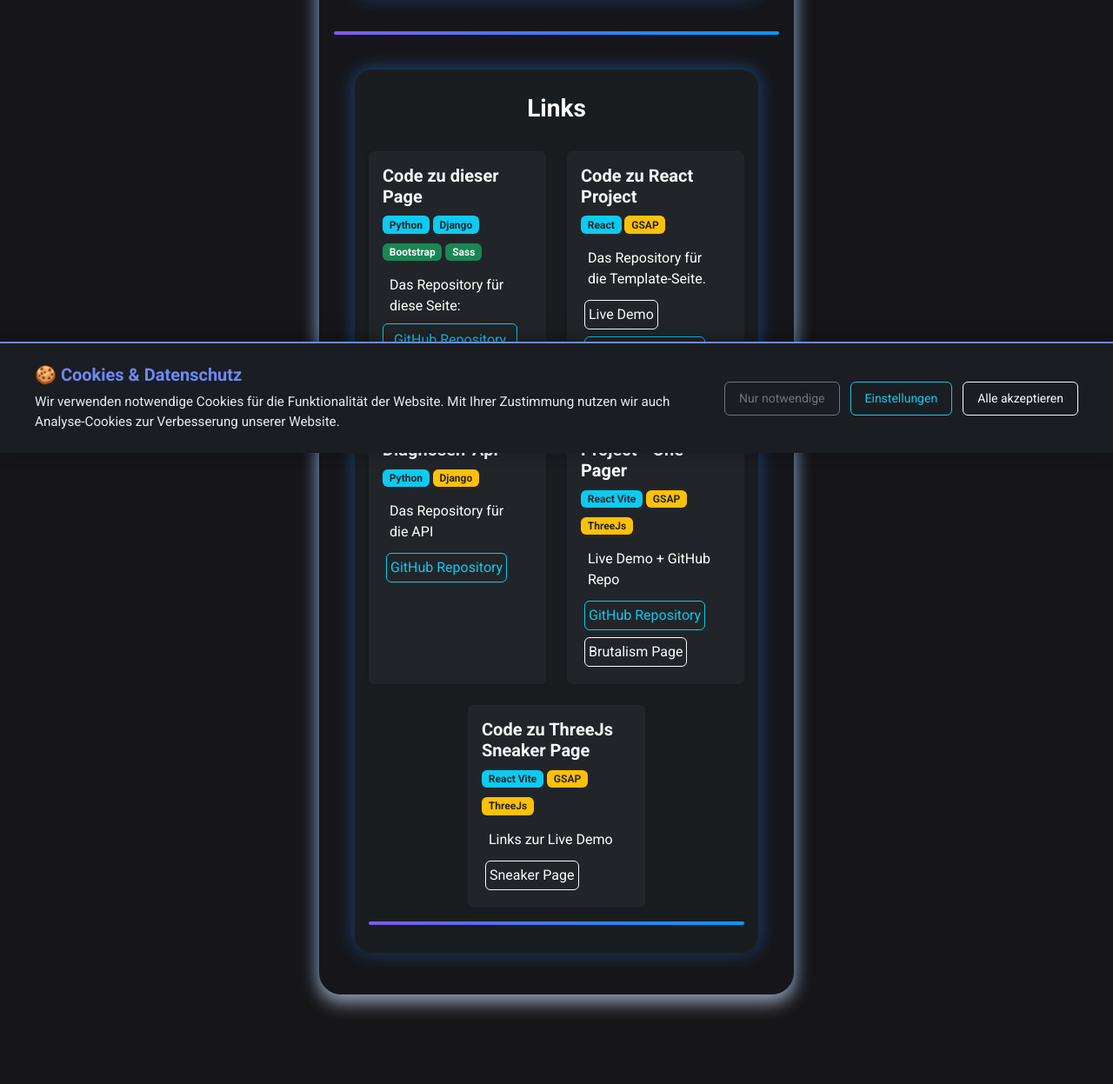
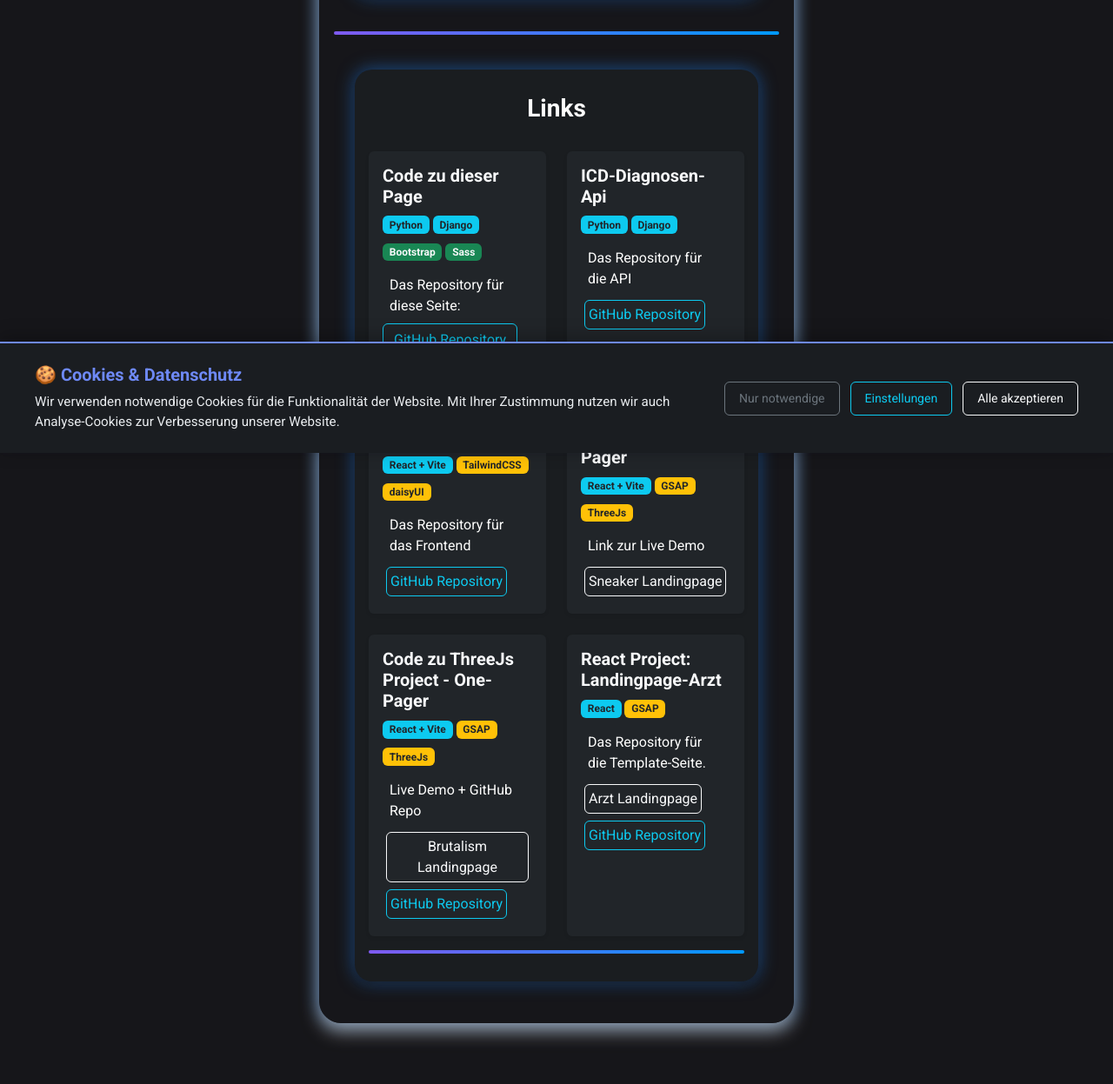
Before and after one commit to fncoding/kid-me, a Django app: page /mystack/ in a window 1280 px wide. Shown: the part 279-1526 px from the top of the page at 87% size. Before the commit the page ends 1445 px from the top, so only its background shows below. Run offline with Django 5.2, Linux system fonts and the light colour scheme; style sheets or scripts are compiled from the project's sources; some libraries are stand-ins or nearby versions.

Commit message:
stack page update projects

```diff
--- a/src/mystack/templates/mystack.html
+++ b/src/mystack/templates/mystack.html
@@ -34,33 +34,15 @@
             </div>
           </div>
         </div>
+
         <div class="col-12 col-md-6">
           <div class="card h-100 shadow-sm border-0 bg-dark">
             <div class="card-body">
               <h5 class="card-title text-light fw-bold mb-2">
-                  <i class="bi bi-github"></i> Code zu React Project
-                </h5>
-                <span class="badge bg-info text-dark mb-2"><i class="bi bi-react"></i> React</span>
-                <span class="badge bg-warning text-dark mb-2"><i class="bi bi-lightning"></i> GSAP</span>
-
-                <p class="card-text m-2">Das Repository für die Template-Seite.</p>
-                <a href="https://orthopraxis-template.netlify.app/" class="btn btn-outline-light p-1 m-1" target="_blank">
-                  <i class="bi bi-box-arrow-up-right"></i> Live Demo
-                </a>
-                <a href="https://github.com/fncoding/react-landing-page" class="btn btn-outline-info p-1 m-1" target="_blank">
-                  <i class="bi bi-box-arrow-up-right"></i> GitHub Repository
-                </a>
-              </div>
-            </div>
-          </div>
-          <div class="col-12 col-md-6">
-            <div class="card h-100 shadow-sm border-0 bg-dark">
-              <div class="card-body">
-                <h5 class="card-title text-light fw-bold mb-2">
-                  <i class="bi bi-github"></i> Code zu ICD-Diagnosen-Api
+                <i class="bi bi-github"></i> ICD-Diagnosen-Api
               </h5>
               <span class="badge bg-info text-dark mb-2"><i class="bi bi-react"></i> Python</span>
-                <span class="badge bg-warning text-dark mb-2"><i class="bi bi-lightning"></i> Django</span>
+              <span class="badge bg-info text-dark mb-2"><i class="bi bi-database"></i> Django</span>
 
               <p class="card-text m-2">Das Repository für die API</p>
               <a href="https://github.com/fncoding/icd10-api" class="btn btn-outline-info p-1 m-1" target="_blank">
@@ -73,19 +55,55 @@
           <div class="card h-100 shadow-sm border-0 bg-dark">
             <div class="card-body">
               <h5 class="card-title text-light fw-bold mb-2">
-                  <i class="bi bi-github"></i> Code zu ThreeJs Project - One Pager
+                <i class="bi bi-github"></i> ICD-Diagnosen-Api: Frontend
               </h5>
-                <span class="badge bg-info text-dark mb-2"><i class="bi bi-react"></i> React Vite</span>
+              <span class="badge bg-info text-dark mb-2"><i class="bi bi-react"></i> React + Vite</span>
+              <span class="badge bg-warning text-dark mb-2"><i class="bi bi-lightning"></i> TailwindCSS</span>
+              <span class="badge bg-warning text-dark mb-2"><i class="bi bi-lightning"></i> daisyUI</span>
+
+              <p class="card-text m-2">Das Repository für das Frontend</p>
+              <a href="https://github.com/fncoding/icd10-api-frontend" class="btn btn-outline-info p-1 m-1"
+                target="_blank">
+                <i class="bi bi-box-arrow-up-right"></i> GitHub Repository
+              </a>
+            </div>
+          </div>
+        </div>
+        <div class="col-12 col-md-6">
+          <div class="card h-100 shadow-sm border-0 bg-dark">
+            <div class="card-body">
+              <h5 class="card-title text-light fw-bold mb-2">
+                <i class="bi bi-github"></i> Code zu ThreeJs Sneaker One-Pager
+              </h5>
+              <span class="badge bg-info text-dark mb-2"><i class="bi bi-react"></i> React + Vite</span>
+              <span class="badge bg-warning text-dark mb-2"><i class="bi bi-lightning"></i> GSAP</span>
+              <span class="badge bg-warning text-dark mb-2"><i class="bi bi-lightning"></i> ThreeJs</span>
+
+              <p class="card-text m-2">Link zur Live Demo </p>
+              <a href="https://mmsneaks.netlify.app/" class="btn btn-outline-light p-1 m-1" target="_blank">
+                <i class="bi bi-box-arrow-up-right"></i>Sneaker Landingpage
+              </a>
+            </div>
+          </div>
+        </div>
+        <div class="col-12 col-md-6">
+          <div class="card h-100 shadow-sm border-0 bg-dark">
+            <div class="card-body">
+              <h5 class="card-title text-light fw-bold mb-2">
+                <i class="bi bi-github"></i> Code zu ThreeJs Project - One-Pager
+              </h5>
+              <span class="badge bg-info text-dark mb-2"><i class="bi bi-react"></i> React + Vite</span>
               <span class="badge bg-warning text-dark mb-2"><i class="bi bi-lightning"></i> GSAP</span>
               <span class="badge bg-warning text-dark mb-2"><i class="bi bi-lightning"></i> ThreeJs</span>
 
               <p class="card-text m-2">Live Demo + GitHub Repo</p>
-             <a href="https://github.com/fncoding/icd10-api" class="btn btn-outline-info p-1 m-1" target="_blank">
+              <a href="https://fncoding.netlify.app/" class="btn btn-outline-light p-1 m-1" target="_blank">
+                <i class="bi bi-box-arrow-up-right"></i>Brutalism Landingpage
+              </a>
+              <a href="https://github.com/fncoding/fn-logo-brutalism" class="btn btn-outline-info p-1 m-1" target="_blank">
                 <i class="bi bi-box-arrow-up-right"></i> GitHub Repository
               </a>
-                  <a href="https://fncoding.netlify.app/" class="btn btn-outline-light p-1 m-1" target="_blank">
-                  <i class="bi bi-box-arrow-up-right"></i>Brutalism Page
-                </a>
+
 
 
             </div>
@@ -95,19 +113,23 @@
           <div class="card h-100 shadow-sm border-0 bg-dark">
             <div class="card-body">
               <h5 class="card-title text-light fw-bold mb-2">
-                  <i class="bi bi-github"></i> Code zu ThreeJs Sneaker Page
+                <i class="bi bi-github"></i> React Project: Landingpage-Arzt
               </h5>
-                <span class="badge bg-info text-dark mb-2"><i class="bi bi-react"></i> React Vite</span>
+              <span class="badge bg-info text-dark mb-2"><i class="bi bi-react"></i> React</span>
               <span class="badge bg-warning text-dark mb-2"><i class="bi bi-lightning"></i> GSAP</span>
-                <span class="badge bg-warning text-dark mb-2"><i class="bi bi-lightning"></i> ThreeJs</span>
 
-                <p class="card-text m-2">Links zur Live Demo </p>
-                <a href="https://mmsneaks.netlify.app/" class="btn btn-outline-light p-1 m-1" target="_blank">
-                  <i class="bi bi-box-arrow-up-right"></i>Sneaker Page
+              <p class="card-text m-2">Das Repository für die Template-Seite.</p>
+              <a href="https://orthopraxis-template.netlify.app/" class="btn btn-outline-light p-1 m-1" target="_blank">
+                <i class="bi bi-box-arrow-up-right"></i> Arzt Landingpage
+              </a>
+              <a href="https://github.com/fncoding/react-landing-page" class="btn btn-outline-info p-1 m-1"
+                target="_blank">
+                <i class="bi bi-box-arrow-up-right"></i> GitHub Repository
               </a>
             </div>
           </div>
         </div>
+
       </div>
       {% include 'components/separator.html' %}
     </div>
```
Lines whose indentation alone changed are shown as unchanged.
